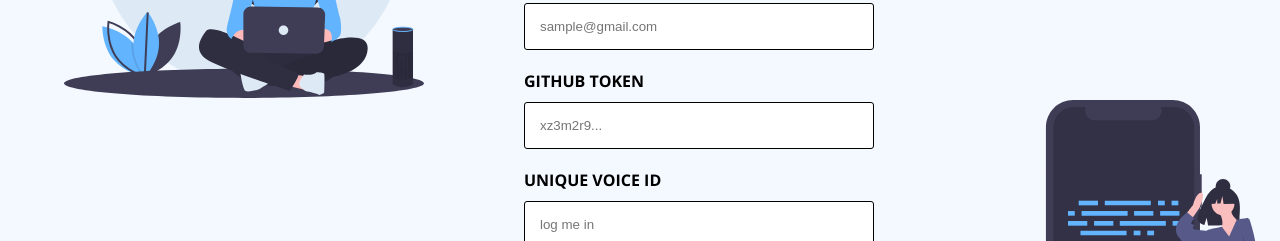
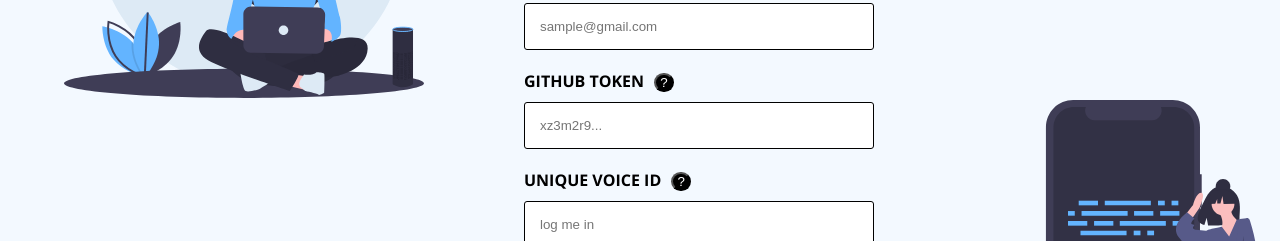
Before and after one commit to chenIsai/htn2020-web, a React (Create React App) app: page /#/ in a window 1280 px wide. Shown: the part 303-544 px from the top of the page. Built offline with nearby package versions, Linux system fonts and the light colour scheme.

Commit message:
add tooltips

```diff
--- a/package.json
+++ b/package.json
@@ -12,6 +12,7 @@
     "react-dom": "^17.0.1",
     "react-router-dom": "^5.2.0",
     "react-scripts": "4.0.1",
+    "reactjs-popup": "^2.0.4",
     "styled-components": "^5.2.1",
     "web-vitals": "^0.2.4"
   },
--- a/src/components/header.js
+++ b/src/components/header.js
@@ -14,8 +14,8 @@ export const SubHeader = styled.p`
 `;
 
 export const InputHeader = styled.h2`
+  display: inline-block;
   font-family: "Open Sans";
   font-size: 16px;
-  margin-top: 20px;
-  margin-bottom: 10px;
+  margin: 20px 10px 10px 0px;
 `;
--- a/src/components/initialize.js
+++ b/src/components/initialize.js
@@ -7,6 +7,7 @@ import PageWrapper from "./pageWrapper";
 import FormWrapper from "./formWrapper"
 import { Form, Input, InitButton, InvalidText} from "./form";
 import { Header, SubHeader, InputHeader } from "./header";
+import { TokenTooltip, PromptTooltip } from "./tooltip";
 import { GraphicA, GraphicB } from "./graphic";
 
 import laptop_voice from "../images/laptop_voice.svg"
@@ -63,6 +64,7 @@ const Initialize = () => {
           <InputHeader>
             GITHUB TOKEN
           </InputHeader>
+          <TokenTooltip/>
           <Input
             type="text"
             placeholder="xz3m2r9..."
@@ -72,6 +74,7 @@ const Initialize = () => {
           <InputHeader>
             UNIQUE VOICE ID
           </InputHeader>
+          <PromptTooltip/>
           <Input
             type="text"
             placeholder="log me in"
--- /dev/null
+++ b/src/components/tooltip.js
@@ -0,0 +1,43 @@
+import styled from "styled-components";
+import Popup from "reactjs-popup";
+
+const TooltipText = styled.p`
+  font-family: "Ubuntu";
+  background-color: white;
+  padding: 10px;
+`;
+
+const TooltipButton = styled.button`
+  background: black;
+  color: white;
+  width: 20px;
+  border-radius: 10px;
+`;
+
+export const TokenTooltip = () => (
+  <Popup
+    trigger={open => (
+      <TooltipButton> ? </TooltipButton>
+    )}
+    position="right top"
+    on={['hover', 'focus']}
+  >
+    <TooltipText>
+      Generate your github token here: https://github.com/settings/tokens/new
+    </TooltipText>
+  </Popup>
+);
+
+export const PromptTooltip = () => (
+  <Popup
+    trigger={open => (
+      <TooltipButton> ? </TooltipButton>
+    )}
+    position="right top"
+    on={['hover', 'focus']}
+  >
+    <TooltipText>
+      This is how the voice app will identify you.
+    </TooltipText>
+  </Popup>
+);
```
Also changed, not shown: 1 other file (tests, documents, lock files or other folders).
